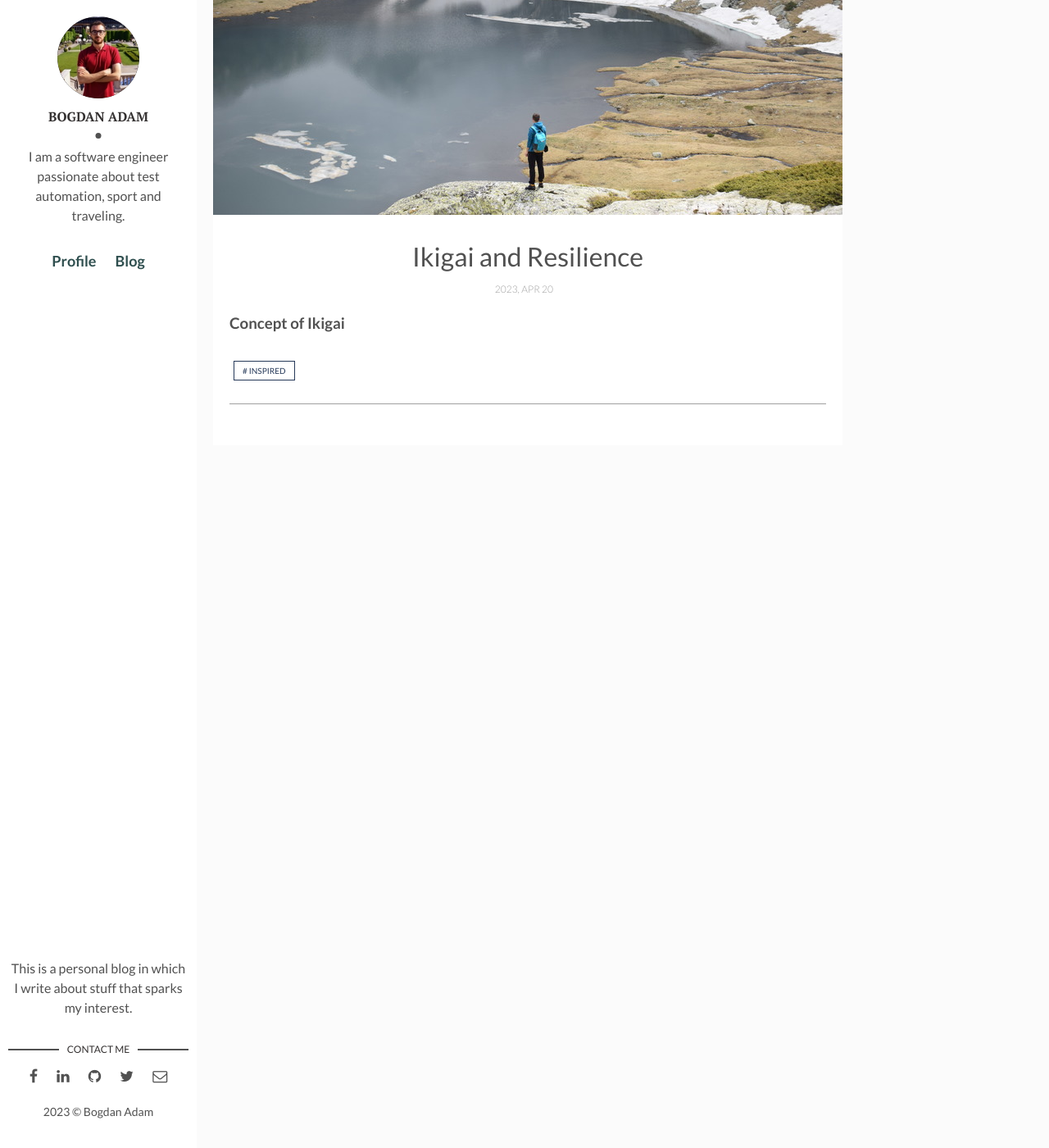
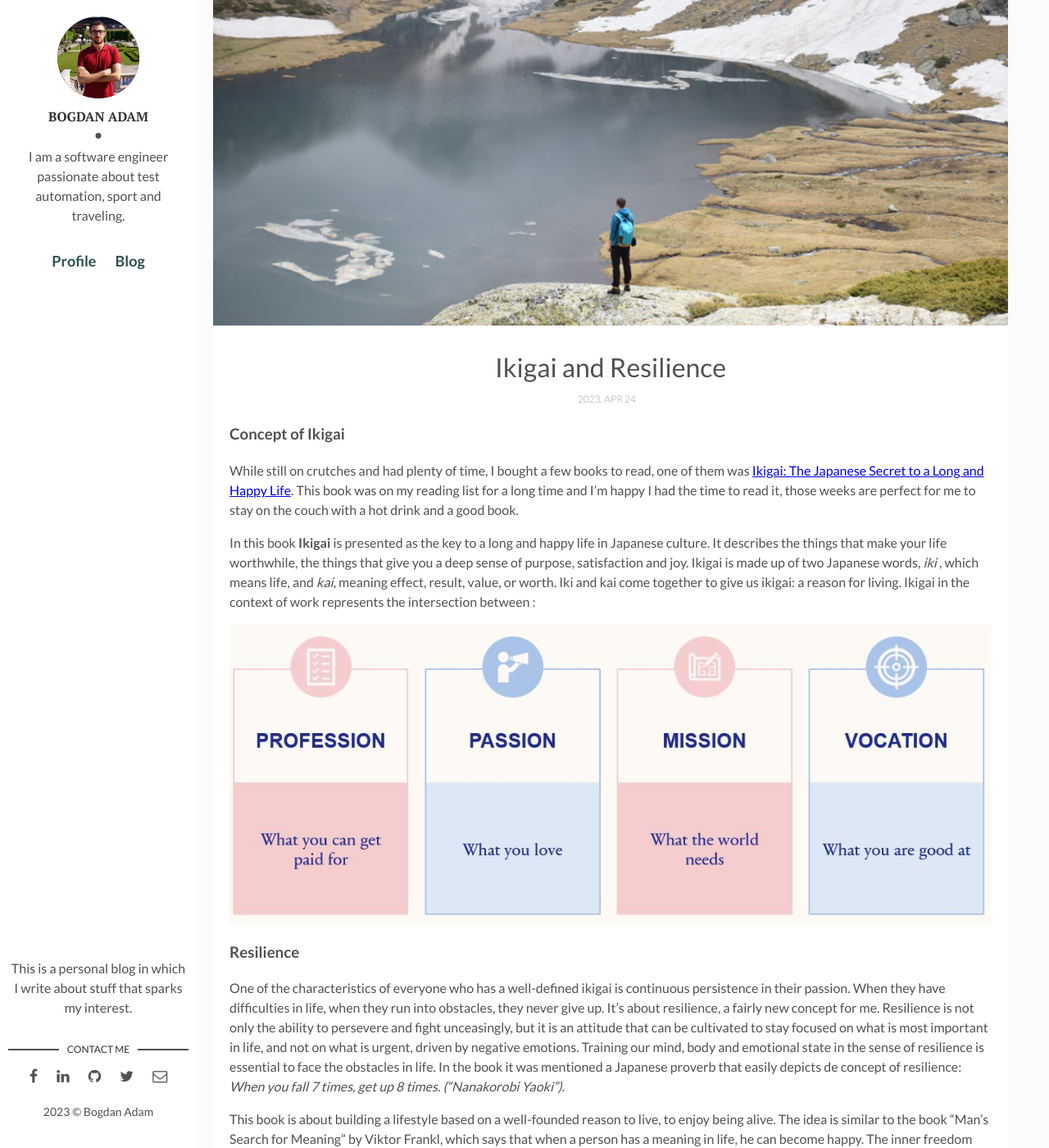
Before and after one commit to bogdan-adam/bogdan-adam.github.io, a Jekyll site: the page built from _posts/2023-04-21-Ikigai-resiliency.markdown, in a window 1280 px wide and 1400 px high, scrolled down 270 px. Shown: the whole window at 82% size. Built offline with Jekyll 4.4.1, drawn with Linux system fonts in a browser that asks for light colours; some of the changed text lies outside the part shown.

Commit message:
added post about ikigai and resilience

```diff
--- a/_posts/2023-04-20-inspiring-quotes-movies.markdown
+++ b/_posts/2023-04-20-inspiring-quotes-movies.markdown
@@ -43,7 +43,7 @@ Best advice: appreciate nature and live life as a free spirit.
 
 > "Happiness is only real when shared."
 
-Be careful who you share good news with ...
+The act of sharing happiness is a true joy for one's soul...
 
 ### 2. The Departed
 > "I don’t want to be a product of my environment. I want my environment to be a product of me."
--- a/_posts/2023-04-21-Ikigai-resiliency.markdown
+++ b/_posts/2023-04-21-Ikigai-resiliency.markdown
@@ -14,3 +14,31 @@ tags: [inspired] # add tag
 </style>
 
 ### Concept of Ikigai
+While still on crutches and had plenty of time, I bought a few books to read, one of them was [Ikigai: The Japanese Secret to a Long and Happy Life](https://www.amazon.com/Ikigai-Japanese-Secret-Long-Happy/dp/0143130722). This book was on my reading list for a long time and I'm happy I had the time to read it, those weeks are perfect for me to stay on the couch with a hot drink and a good book.
+
+In this book **Ikigai** is presented as the key to a long and happy life in Japanese culture. It describes the things that make your life worthwhile, the things that give you a deep sense of purpose, satisfaction and joy. Ikigai is made up of two Japanese words, *iki* , which means life, and *kai*, meaning effect, result, value, or worth. Iki and kai come together to give us ikigai: a reason for living.
+Ikigai in the context of work represents the intersection between :
+
+![Ikigai]({{site.baseurl}}/assets/img/ikigai-areas.jpg)
+
+### Resilience
+One of the characteristics of everyone who has a well-defined ikigai is continuous persistence in their passion. When they have difficulties in life, when they run into obstacles, they never give up.
+It's about resilience, a fairly new concept for me. Resilience is not only the ability to persevere and fight unceasingly, but it is an attitude that can be cultivated to stay focused on what is most important in life, and not on what is urgent, driven by negative emotions. Training our mind, body and emotional state in the sense of resilience is essential to face the obstacles in life. In the book it was mentioned a Japanese proverb that easily depicts de concept of resilience:
+*When you fall 7 times, get up 8 times. ("Nanakorobi Yaoki")*.
+
+This book is about building a lifestyle based on a well-founded reason to live, to enjoy being alive. The idea is similar to the book "Man's Search for Meaning" by Viktor Frankl, which says that when a person has a meaning in life, he can become happy. The inner freedom that cannot be taken away from any person gives meaning and purpose to life.
+
+The concept of Ikigai comes from the island of Okinawa, the place with the highest rate of centenarians in the world. The people on the island are guided by these 10 rules:
+1. Stay active, don't retire
+2. Take it slow
+3. Don't fill your stomach
+4. Surround yourself with good friends
+5. Get in shape for your next birthday
+6. Smile
+7. Reconnect with nature
+8. Give thanks
+9. Live in the moment
+10. Follow your Ikigai
+
+I recommend reading this book because it offers ways to have a beautiful and peaceful life, you can learn new ideas that aim to improve the quality of your life.
+"Man is capable of changing the world for the better if possible, and of changing himself for the better if necessary." - Viktor Frankl
```
Also changed, not shown: other parts of _posts/2023-04-21-Ikigai-resiliency.markdown (+1 -1 lines), assets/img/ikigai-areas.jpg (added).
